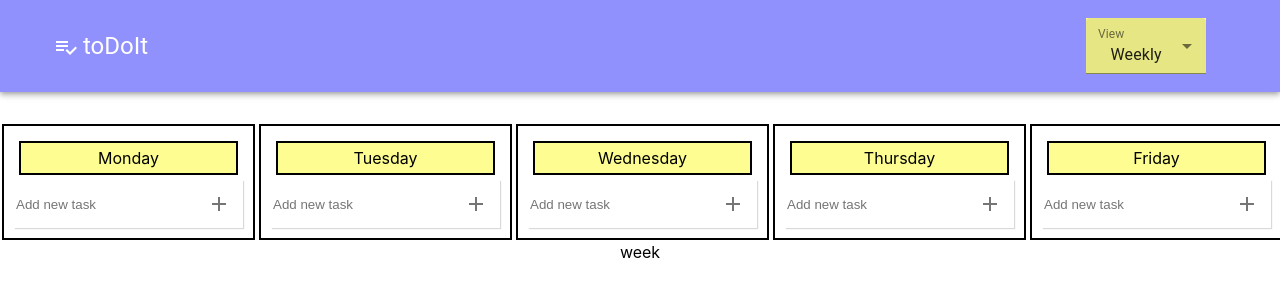
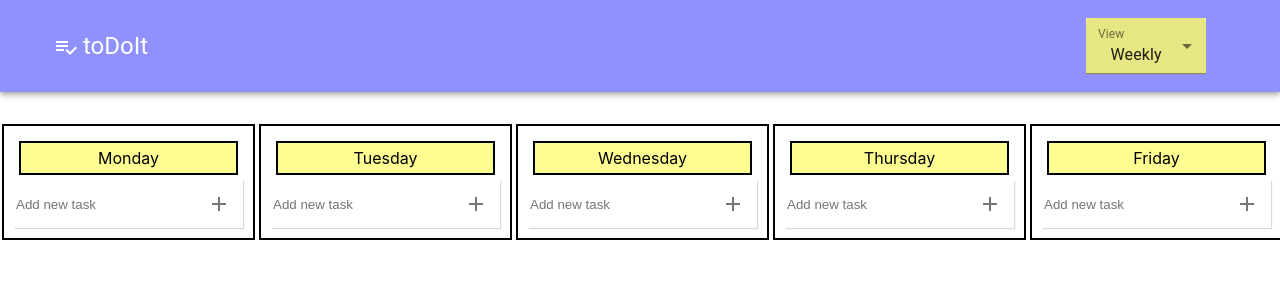
Before and after one commit to marynehmeh/ToDoListApp, a React (Create React App) app in the folder todolist/: page / in a window 1280 px wide. Shown: the top 300 px of the page. Built offline with nearby package versions, Linux system fonts and the light colour scheme.

Commit message:
implement weekly/daily view for an example day

```diff
--- a/todolist/src/App.js
+++ b/todolist/src/App.js
@@ -40,14 +40,15 @@ function App() {
     const newTodos = [...todos];
     setTodos(newTodos);
   }
-
+ //TO-DO: add filter based on view selector
   return (
     <div className='app'>
       <div className="header-container">
         <DenseAppBar handleView={handleView}/>
       </div>
     <div>
-      <div className='days'>
+    {view === 'week' ?
+    <div className='days'>
         {todos.map((day,index)=>(
           <div className="day">
           <div className="todo-list">
@@ -57,8 +58,16 @@ function App() {
           </div>
           </div>
       ))}
-      </div>
-      {view}
+      </div>:
+        <div className='days'>
+          <div className="day">
+          <div className="todo-list">
+            <div className="day-tag">Monday</div>
+            <TodoForm addTodo={addTodo} date="Monday" />
+            {todos[0].tasks.map((todo,index)=> (<Todo id='task' key={index} index={index} date="Monday" todo={todo} deleteTodo={deleteTodo}/>))}
+          </div>
+          </div>
+      </div>}
     </div>
     </div>
   );
--- a/todolist/src/components/NavBar.js
+++ b/todolist/src/components/NavBar.js
@@ -19,7 +19,7 @@ const useStyles = makeStyles((theme) => ({
 
 function ControlledOpenSelect({onTrigger}) {
     const classes = useStyles();
-    const [view, setView] = useState("week");
+    const [view, setView] = useState("day");
     const [open, setOpen] = useState(false);
 
     const handleClose = () => {
@@ -29,7 +29,6 @@ function ControlledOpenSelect({onTrigger}) {
     const onChange = (event) => {
         setView(event.target.value);
         onTrigger(view);
-        console.log(view);
     }
     const handleOpen = () => {
       setOpen(true);
@@ -49,8 +48,8 @@ function ControlledOpenSelect({onTrigger}) {
             onChange={(event)=>{onChange(event)}}
             label="View"
           >
-            <MenuItem value={'day'}>Daily</MenuItem>
-            <MenuItem value={'week'}>Weekly</MenuItem>
+            <MenuItem value={'week'}>Daily</MenuItem>
+            <MenuItem value={'day'}>Weekly</MenuItem>
           </Select>
         </FormControl>
       </div>
```
